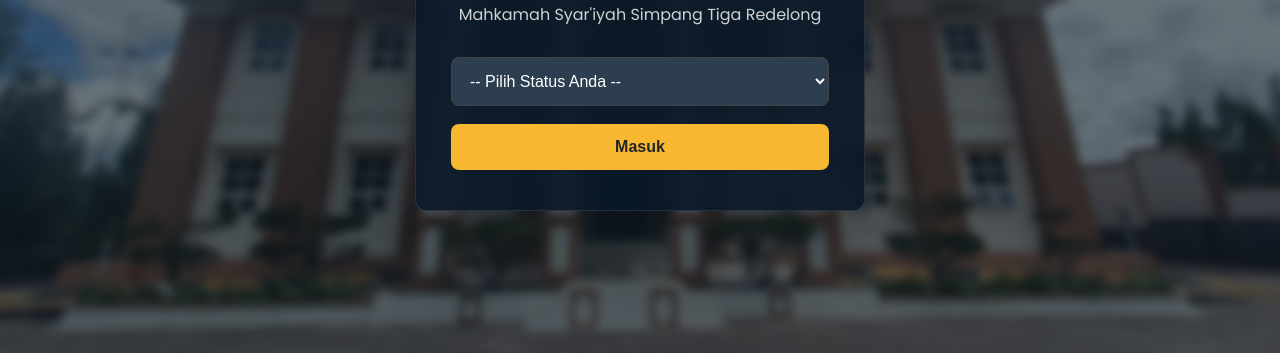
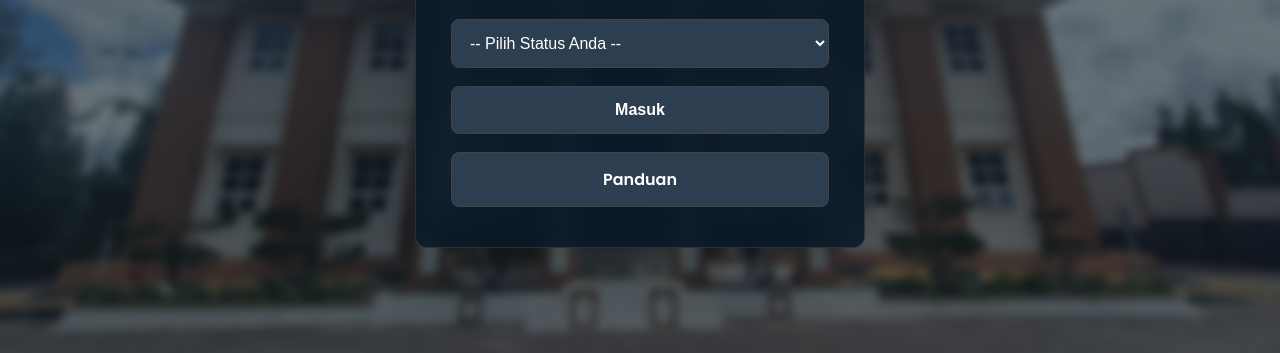
Before and after one commit to mahkamahagungnuril123-lgtm/peminjaman_barang, a plain HTML site: page index.html in a window 1280 px wide. Shown: the part 447-800 px from the top of the page. Drawn offline with Linux system fonts and the light colour scheme.

Commit message:
index.html

```diff
--- a/index.html
+++ b/index.html
@@ -65,7 +65,30 @@
         #login-form { display: flex; flex-direction: column; gap: 18px; }
         #login-form select, #login-form input { padding: 14px; border-radius: 8px; border: 1px solid #444; font-size: 16px; background-color: #2c3e50; color: var(--white-color); transition: border-color 0.3s, box-shadow 0.3s; }
         #login-form select:focus, #login-form input:focus { outline: none; border-color: var(--secondary-color); box-shadow: 0 0 0 3px rgba(247, 183, 49, 0.25); }
-        #login-form button { padding: 14px; border-radius: 8px; border: none; font-size: 16px; font-weight: 600; background-color: var(--secondary-color); color: var(--dark-color); cursor: pointer; transition: background-color 0.3s; }
+
+        /* === PERUBAHAN CSS: Menyesuaikan Tombol Login & Panduan === */
+        #login-form button, #login-form .btn-panduan {
+            display: block;
+            width: 100%;
+            box-sizing: border-box;
+            padding: 14px;
+            border-radius: 8px;
+            border: 1px solid #444;
+            font-size: 16px;
+            font-weight: 600;
+            background-color: #2c3e50;
+            color: var(--white-color);
+            cursor: pointer;
+            transition: background-color 0.3s, border-color 0.3s, box-shadow 0.3s;
+            text-decoration: none;
+            text-align: center;
+        }
+        #login-form button:hover, #login-form .btn-panduan:hover,
+        #login-form button:focus, #login-form .btn-panduan:focus {
+            outline: none;
+            border-color: var(--secondary-color);
+            box-shadow: 0 0 0 3px rgba(247, 183, 49, 0.25);
+        }
 
         #app-container { width: 100%; max-width: 1400px; padding: 25px; min-height: 90vh; display: flex; flex-direction: column; justify-content: flex-start; }
         body.app-active #app-container, body.pegawai-active #app-container { margin: 40px auto; }
@@ -241,12 +264,13 @@
 
     <div id="login-view">
         <img src="logo.jpg" alt="Logo MS Simpang Tiga Redelong" class="logo">
-        <h1>Sistem Informasi Peminjaman Barang</h1>
+        <h1>Sistem Informasi Kebersihan</h1>
         <p>Mahkamah Syar'iyah Simpang Tiga Redelong</p>
         <form id="login-form">
             <select id="role-selector" required><option value="">-- Pilih Status Anda --</option><option value="pengunjung">Pengunjung</option><option value="pegawai">Pegawai</option><option value="pengawas">Pengawas</option></select>
             <input type="password" id="password-input" placeholder="Masukkan Password" class="hidden" autocomplete="current-password">
             <button type="submit">Masuk</button>
+            <a href="https://drive.google.com/drive/folders/1uy7DeAK9yu6PS9r6VbRd0boYDlvcqQb5?usp=sharing" target="_blank" rel="noopener noreferrer" class="btn-panduan">Panduan</a>
         </form>
     </div>
 
```
